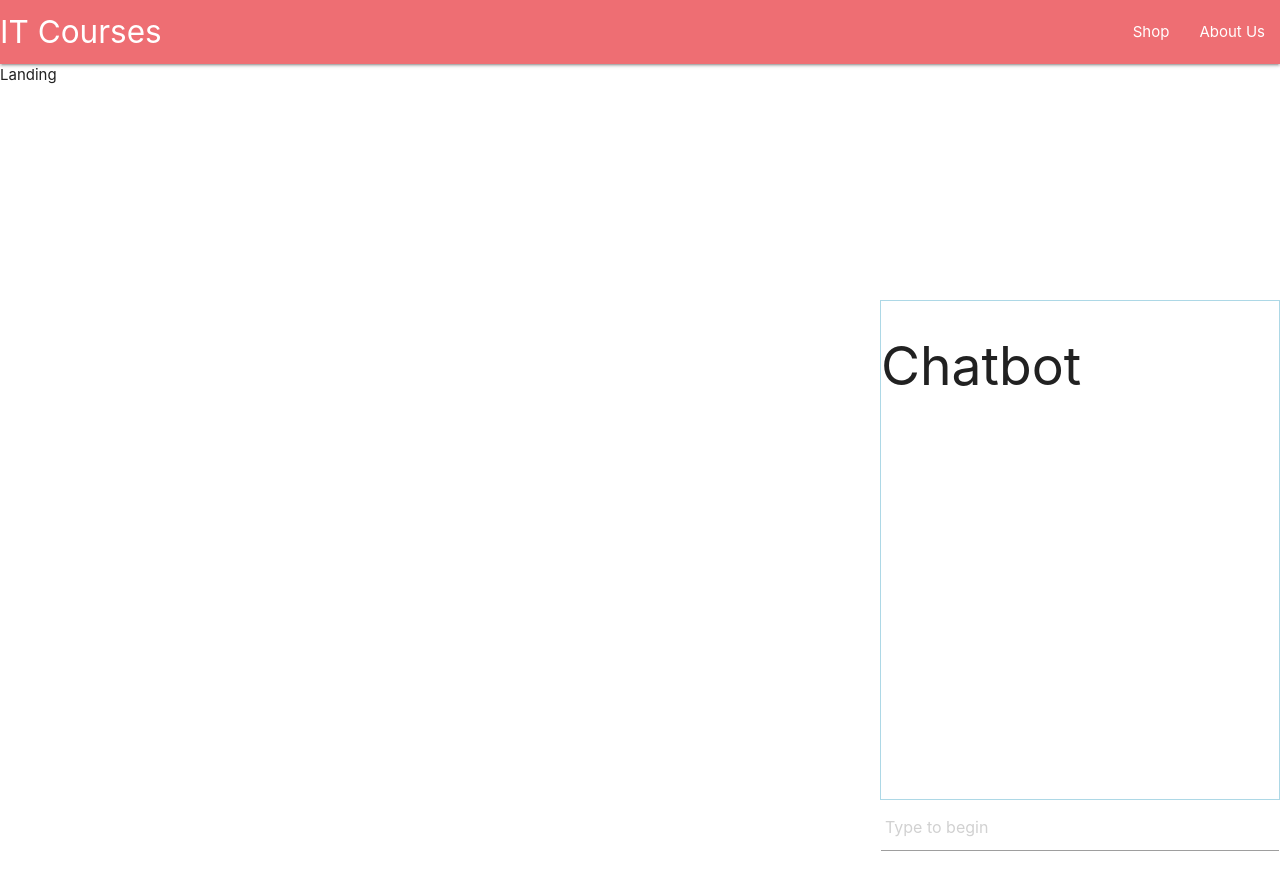
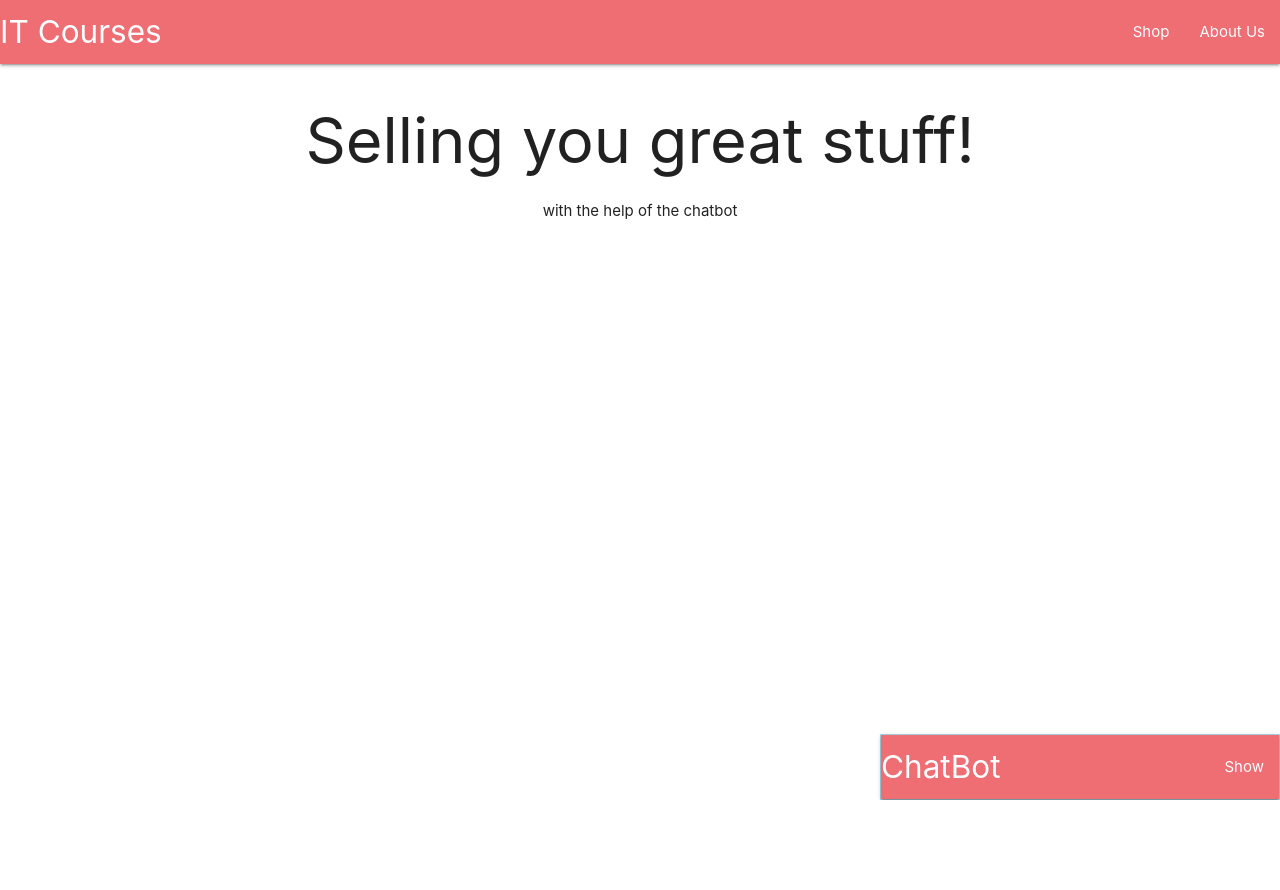
Before and after one commit to devAbhimanyu/chatbot-dialogFlow, a React (Create React App) app in the folder client/: page / in a window 1280 px wide. Shown: the top 890 px of the page. After the commit the page ends 800 px from the top, so only its background shows below. Built offline with nearby package versions, Linux system fonts and the light colour scheme; no server answers.

Commit message:
feat: 🎸 slot filling and toggle chatbot

```diff
--- a/client/src/app/App.js
+++ b/client/src/app/App.js
@@ -4,10 +4,10 @@ import './App.css';
 
 function App() {
   return (
-    <div className='App'>
+    <div>
       <BrowserRouter>
-        <div>
-          <Header />
+        <Header />
+        <div className='container'>
           <Route exact path='/' component={Landing} />
           <Route exact path='/about' component={About} />
           <Route exact path='/shop' component={Shop} />
--- a/client/src/components/chatbot/Chatbot.js
+++ b/client/src/components/chatbot/Chatbot.js
@@ -14,9 +14,11 @@ class Chatbot extends Component {
   // }
   state = {
     messages: [],
+    showBot: false,
   };
   messageRef = null;
   inputRef = null;
+
   df_text_query = async (text) => {
     const query = {
       speaks: 'me',
@@ -44,9 +46,7 @@ class Chatbot extends Component {
     });
     const allMsgs = [...this.state.messages, ...messages];
     console.log(allMsgs);
-    this.setState((prev) => ({
-      messages: allMsgs,
-    }));
+    this.setState({ messages: allMsgs });
   };
 
   df_event_query = async (event) => {
@@ -96,16 +96,43 @@ class Chatbot extends Component {
   }
 
   componentDidUpdate() {
+    if (this.messageRef)
       this.messageRef.scrollIntoView({ behaviour: 'smooth' });
     if (this.inputRef) {
       this.inputRef.focus();
     }
   }
 
+  toggleChatbot = (e) => {
+    e.preventDefault();
+    e.stopPropagation();
+    this.setState((prev) => ({
+      showBot: !prev.showBot,
+    }));
+  };
+
   render() {
     return (
-      <div className={styles.chatbot}>
-        <h2>Chatbot</h2>
+      <div
+        className={` ${styles.chatbot} ${
+          this.state.showBot ? styles.open : ''
+        }`}
+      >
+        <nav>
+          <div className='nav-wrapper'>
+            <a href='/' className='brand-logo left'>
+              ChatBot
+            </a>
+            <ul id='nav-mobile' className='right hide-on-med-and-down'>
+              <li>
+                <a href='/' onClick={this.toggleChatbot}>
+                  {this.state.showBot ? 'Close' : 'Show'}
+                </a>
+              </li>
+            </ul>
+          </div>
+        </nav>
+        {this.state.showBot && (
           <div id='chatbot-secontion' className={styles.section}>
             <div
               style={{
@@ -137,6 +164,7 @@ class Chatbot extends Component {
               placeholder='Type to begin'
             />
           </div>
+        )}
       </div>
     );
   }
--- a/client/src/components/chatbot/Chatbot.module.css
+++ b/client/src/components/chatbot/Chatbot.module.css
@@ -1,11 +1,13 @@
 .chatbot {
-  height: 500px;
   width: 400px;
   float: right;
   position: absolute;
   bottom: 0;
   right: 0;
   border: 1px solid lightblue;
+}
+.chatbot .open {
+  height: 500px;
 }
 
 .chatbot .section {
--- a/client/src/components/landing/Landing.js
+++ b/client/src/components/landing/Landing.js
@@ -1,4 +1,9 @@
 const Landing = () => {
-  return <div>Landing</div>;
+  return (
+    <div style={{ textAlign: 'center' }}>
+      <h1>Selling you great stuff!</h1>
+      with the help of the chatbot
+    </div>
+  );
 };
 export default Landing;
```
Lines whose indentation alone changed are shown as unchanged.
